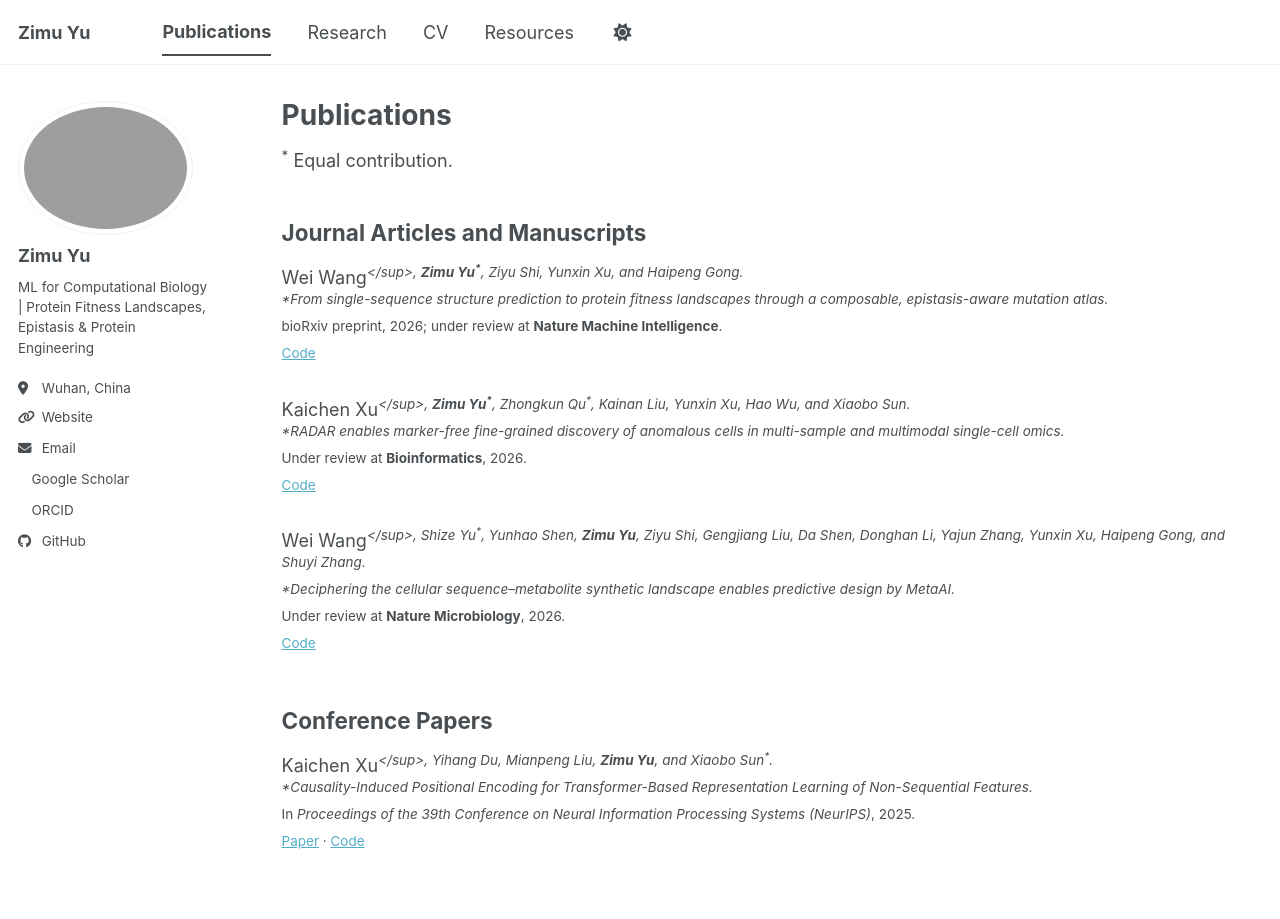
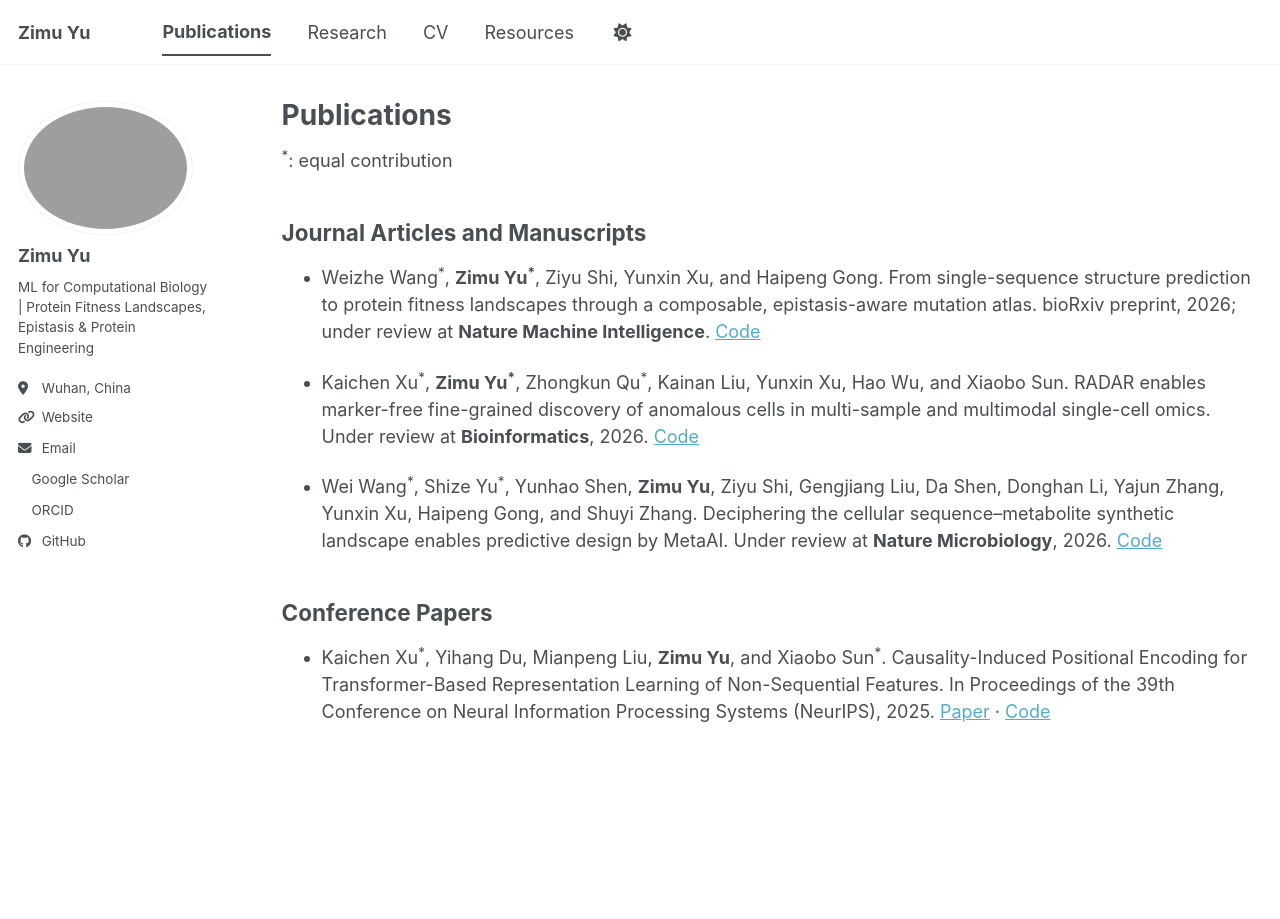
Before and after one commit to zimu-yu/zimu-yu.github.io, a Jekyll site: the page built from _pages/publications.md, in a window 1280 px wide. Built offline with Jekyll 4.4.1, drawn with Linux system fonts in a browser that asks for light colours; a style sheet for code colours, icons or effects is not loaded; part of the change alters nothing that is shown.

Commit message:
Update publications.md

```diff
--- a/_pages/publications.md
+++ b/_pages/publications.md
@@ -6,28 +6,16 @@ permalink: /publications/
 author_profile: true
 ---
 
-<sup>*</sup> Equal contribution.
+<sup>&#42;</sup>: equal contribution
 
 ## Journal Articles and Manuscripts
 
-Wei Wang<sup>*</sup>, **Zimu Yu<sup>*</sup>**, Ziyu Shi, Yunxin Xu, and Haipeng Gong.
-*From single-sequence structure prediction to protein fitness landscapes through a composable, epistasis-aware mutation atlas.*
-bioRxiv preprint, 2026; under review at **Nature Machine Intelligence**.
-[Code](https://github.com/Gonglab-THU/Cerebra)
+- Weizhe Wang<sup>&#42;</sup>, **Zimu Yu<sup>&#42;</sup>**, Ziyu Shi, Yunxin Xu, and Haipeng Gong. From single-sequence structure prediction to protein fitness landscapes through a composable, epistasis-aware mutation atlas. bioRxiv preprint, 2026; under review at **Nature Machine Intelligence**. [Code](https://github.com/Gonglab-THU/Cerebra)
 
-Kaichen Xu<sup>*</sup>, **Zimu Yu<sup>*</sup>**, Zhongkun Qu<sup>*</sup>, Kainan Liu, Yunxin Xu, Hao Wu, and Xiaobo Sun.
-*RADAR enables marker-free fine-grained discovery of anomalous cells in multi-sample and multimodal single-cell omics.*
-Under review at **Bioinformatics**, 2026.
-[Code](https://github.com/Catchxu/RADAR)
+- Kaichen Xu<sup>&#42;</sup>, **Zimu Yu<sup>&#42;</sup>**, Zhongkun Qu<sup>&#42;</sup>, Kainan Liu, Yunxin Xu, Hao Wu, and Xiaobo Sun. RADAR enables marker-free fine-grained discovery of anomalous cells in multi-sample and multimodal single-cell omics. Under review at **Bioinformatics**, 2026. [Code](https://github.com/Catchxu/RADAR)
 
-Wei Wang<sup>*</sup>, Shize Yu<sup>*</sup>, Yunhao Shen, **Zimu Yu**, Ziyu Shi, Gengjiang Liu, Da Shen, Donghan Li, Yajun Zhang, Yunxin Xu, Haipeng Gong, and Shuyi Zhang.
-*Deciphering the cellular sequence–metabolite synthetic landscape enables predictive design by MetaAI.*
-Under review at **Nature Microbiology**, 2026.
-[Code](https://github.com/xulab-research/MetaAI-research)
+- Wei Wang<sup>&#42;</sup>, Shize Yu<sup>&#42;</sup>, Yunhao Shen, **Zimu Yu**, Ziyu Shi, Gengjiang Liu, Da Shen, Donghan Li, Yajun Zhang, Yunxin Xu, Haipeng Gong, and Shuyi Zhang. Deciphering the cellular sequence–metabolite synthetic landscape enables predictive design by MetaAI. Under review at **Nature Microbiology**, 2026. [Code](https://github.com/xulab-research/MetaAI-research)
 
 ## Conference Papers
 
-Kaichen Xu<sup>*</sup>, Yihang Du, Mianpeng Liu, **Zimu Yu**, and Xiaobo Sun<sup>*</sup>.
-*Causality-Induced Positional Encoding for Transformer-Based Representation Learning of Non-Sequential Features.*
-In *Proceedings of the 39th Conference on Neural Information Processing Systems (NeurIPS)*, 2025.
-[Paper](https://proceedings.neurips.cc/paper_files/paper/2025/hash/e16657b9f07021c5554bf9661f18dfcc-Abstract-Conference.html) · [Code](https://github.com/Catchxu/CAPE)
+- Kaichen Xu<sup>&#42;</sup>, Yihang Du, Mianpeng Liu, **Zimu Yu**, and Xiaobo Sun<sup>&#42;</sup>. Causality-Induced Positional Encoding for Transformer-Based Representation Learning of Non-Sequential Features. In Proceedings of the 39th Conference on Neural Information Processing Systems (NeurIPS), 2025. [Paper](https://proceedings.neurips.cc/paper_files/paper/2025/hash/e16657b9f07021c5554bf9661f18dfcc-Abstract-Conference.html) · [Code](https://github.com/Catchxu/CAPE)
```
